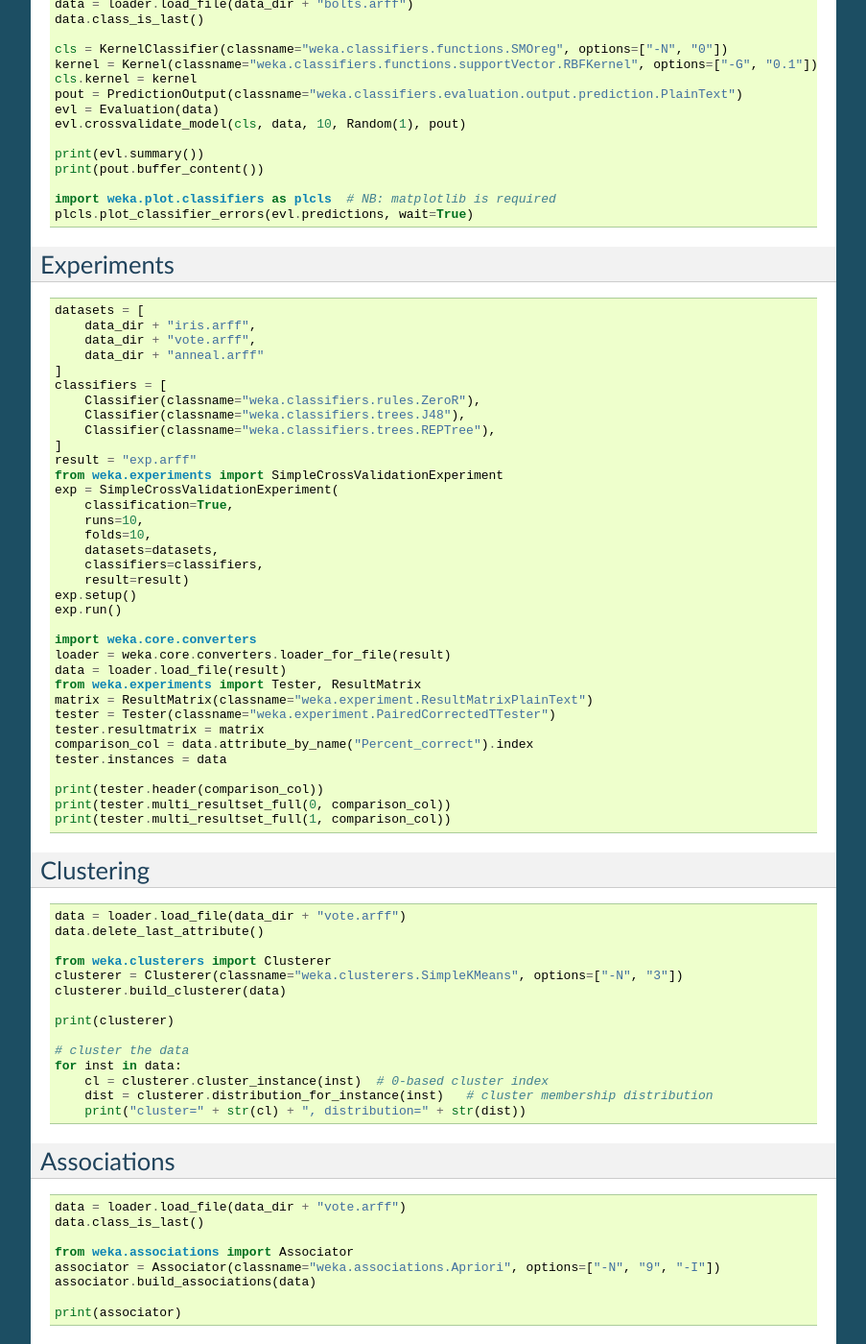
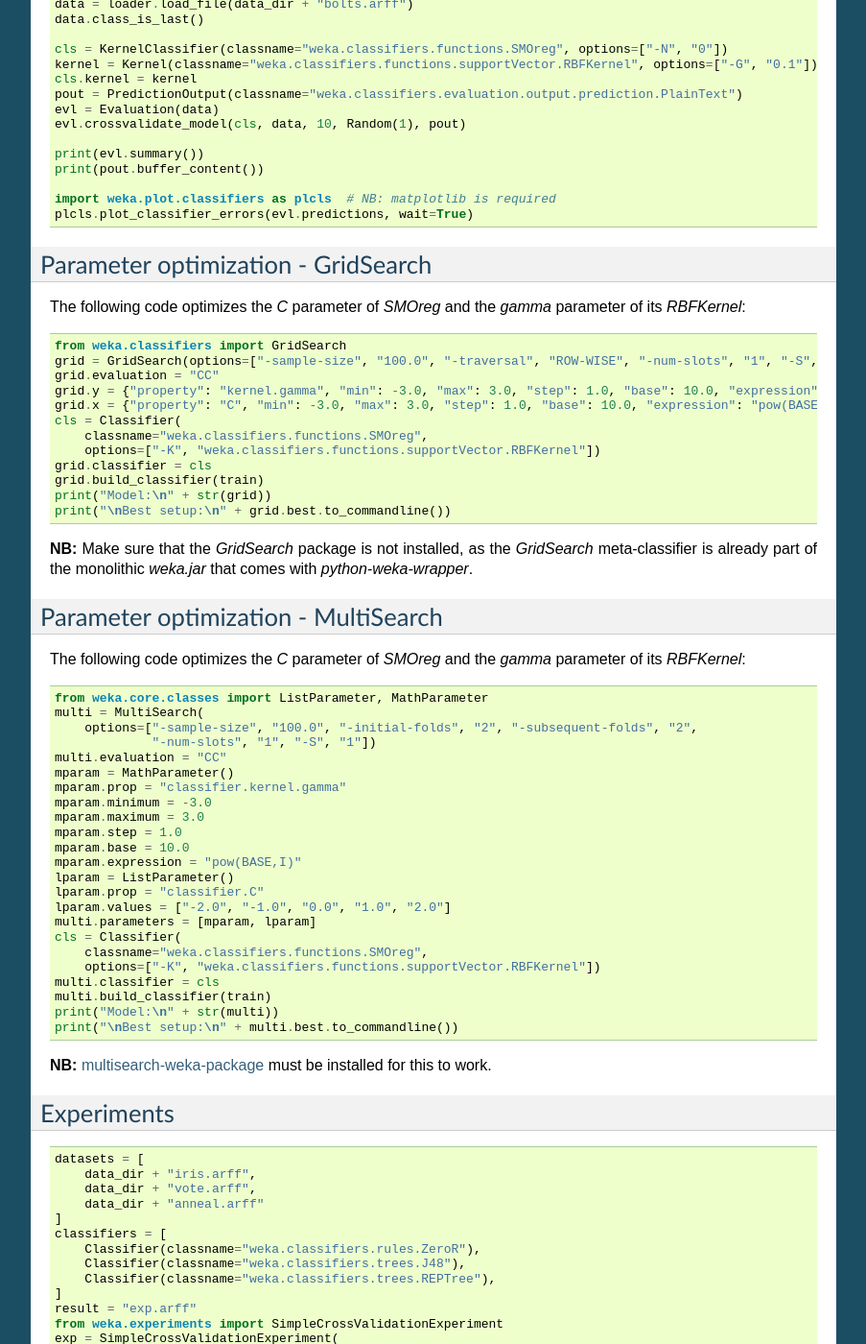
Before and after one commit to fracpete/python-weka-wrapper, a Sphinx documentation site: the page built from doc/source/examples.rst, in a window 1280 px wide and 1400 px high, scrolled down 2124 px. Shown: the whole window at 96% size, without its empty margins (198-1101 px from the left). Built offline with Sphinx 7.4.7, drawn with Linux system fonts in a browser that asks for light colours; some of the changed text lies outside the part shown.

Commit message:
added examples on parameter optimization

```diff
--- a/doc/source/examples.rst
+++ b/doc/source/examples.rst
@@ -160,6 +160,65 @@ Cross-validate regressor, display classifier errors and predictions
 
    import weka.plot.classifiers as plcls  # NB: matplotlib is required
    plcls.plot_classifier_errors(evl.predictions, wait=True)
+
+
+Parameter optimization - GridSearch
+-----------------------------------
+
+The following code optimizes the `C` parameter of `SMOreg` and the `gamma` parameter of its `RBFKernel`:
+
+.. code-block:: python
+
+   from weka.classifiers import GridSearch
+   grid = GridSearch(options=["-sample-size", "100.0", "-traversal", "ROW-WISE", "-num-slots", "1", "-S", "1"])
+   grid.evaluation = "CC"
+   grid.y = {"property": "kernel.gamma", "min": -3.0, "max": 3.0, "step": 1.0, "base": 10.0, "expression": "pow(BASE,I)"}
+   grid.x = {"property": "C", "min": -3.0, "max": 3.0, "step": 1.0, "base": 10.0, "expression": "pow(BASE,I)"}
+   cls = Classifier(
+       classname="weka.classifiers.functions.SMOreg",
+       options=["-K", "weka.classifiers.functions.supportVector.RBFKernel"])
+   grid.classifier = cls
+   grid.build_classifier(train)
+   print("Model:\n" + str(grid))
+   print("\nBest setup:\n" + grid.best.to_commandline())
+
+**NB:** Make sure that the `GridSearch` package is not installed, as the `GridSearch` meta-classifier is already
+part of the monolithic `weka.jar` that comes with *python-weka-wrapper*.
+
+
+Parameter optimization - MultiSearch
+------------------------------------
+
+The following code optimizes the `C` parameter of `SMOreg` and the `gamma` parameter of its `RBFKernel`:
+
+.. code-block:: python
+
+   from weka.core.classes import ListParameter, MathParameter
+   multi = MultiSearch(
+       options=["-sample-size", "100.0", "-initial-folds", "2", "-subsequent-folds", "2",
+                "-num-slots", "1", "-S", "1"])
+   multi.evaluation = "CC"
+   mparam = MathParameter()
+   mparam.prop = "classifier.kernel.gamma"
+   mparam.minimum = -3.0
+   mparam.maximum = 3.0
+   mparam.step = 1.0
+   mparam.base = 10.0
+   mparam.expression = "pow(BASE,I)"
+   lparam = ListParameter()
+   lparam.prop = "classifier.C"
+   lparam.values = ["-2.0", "-1.0", "0.0", "1.0", "2.0"]
+   multi.parameters = [mparam, lparam]
+   cls = Classifier(
+       classname="weka.classifiers.functions.SMOreg",
+       options=["-K", "weka.classifiers.functions.supportVector.RBFKernel"])
+   multi.classifier = cls
+   multi.build_classifier(train)
+   print("Model:\n" + str(multi))
+   print("\nBest setup:\n" + multi.best.to_commandline())
+
+**NB:** `multisearch-weka-package <https://github.com/fracpete/multisearch-weka-package>`_ must be installed for
+this to work.
 
 
 Experiments
```
